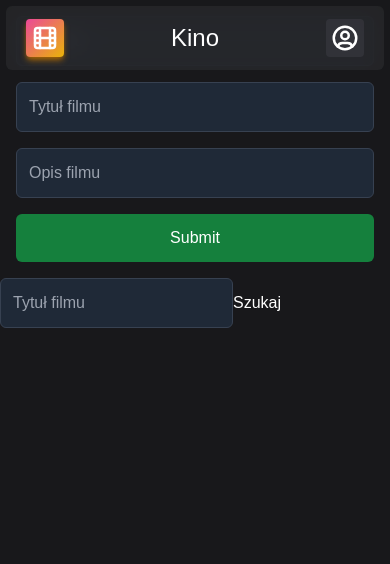
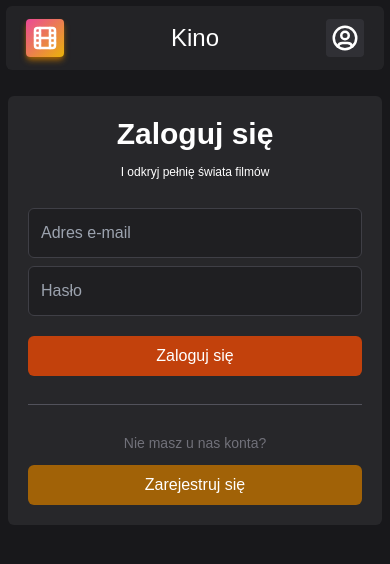
Before and after one commit to dawid-poradzinski/Cinema, a React (Create React App) app in the folder frontend/cinema-ticket-booking/: page /account in a window 390 px wide. Shown: the top 564 px of the page. Built offline with nearby package versions, Linux system fonts and the light colour scheme.

Commit message:
Added login page for mobile

```diff
--- a/frontend/cinema-ticket-booking/src/components/Header.js
+++ b/frontend/cinema-ticket-booking/src/components/Header.js
@@ -3,10 +3,10 @@ import { Link } from "react-router-dom";
 
 const Header = () => {
     return (
-        <div class="fixed w-full p-1.5">
+        <div className="fixed w-full p-1.5">
             <div className="flex px-5 w-full h-16 lg:h-20 bg-zinc-800/80 items-center rounded-md backdrop-blur-md">
                 <div className="w-1/3 lg:w-fit lg:order-2 lg:mr-4">
-                    <div class="w-fit">
+                    <div className="w-fit">
                         <Link to={`repertoire`}>
                             <div className="flex w-fit space-x-1.5 p-1 sm:py-1.5 sm:pl-2 sm:pr-3 items-center rounded transition duration-300 hover:brightness-[1.15] bg-gradient-to-br from-pink-500 to-yellow-500 shadow-md shadow-yellow-700">
                                 <IconMovie size="30" />
@@ -19,10 +19,10 @@ const Header = () => {
                     <Link to={`/`}>Kino</Link>
                 </div>
                 <div className="w-1/3 lg:w-fit lg:order-3">
-                    <div class="w-fit ml-auto">
+                    <div className="w-fit ml-auto">
                         <Link to={`account`}>
-                            <div class="flex items-center w-fit space-x-1.5 p-1 sm:py-1.5 sm:pl-2 sm:pr-3 rounded bg-zinc-700/50 transition duration-300 hover:bg-zinc-700/90 hover:shadow-xl">
-                                <IconUserCircle size="30" className="" />
+                            <div className="flex items-center w-fit space-x-1.5 p-1 sm:py-1.5 sm:pl-2 sm:pr-3 rounded bg-zinc-700/50 transition duration-300 hover:bg-zinc-700/90 hover:shadow-xl">
+                                <IconUserCircle size="30" />
                                 <p className="hidden sm:block">Zaloguj się</p>
                             </div>
                         </Link>
--- /dev/null
+++ b/frontend/cinema-ticket-booking/src/components/Login.js
@@ -0,0 +1,26 @@
+const Login = () => {
+    return (
+        <div className="flex flex-col space-y-7 mx-2 bg-zinc-800 p-5 rounded-md">
+            <div className="text-center space-y-3">
+                <p className="text-3xl font-bold">Zaloguj się</p>
+                <p className="text-xs">I odkryj pełnię świata filmów</p>
+            </div>
+            <div>
+                <form className="space-y-2">
+                    <input type="email" placeholder="Adres e-mail"/>
+                    <input type="password" placeholder="Hasło"/>
+                    <button className="customButton bg-orange-700 !mt-5 hover:bg-orange-600">Zaloguj się</button>
+                </form>
+            </div>
+            <div className="w-full bg-zinc-600 h-px"></div>
+            <div className="space-y-3">
+                <p className="text-zinc-500 text-sm text-center">Nie masz u nas konta?</p>
+                <div className="customButton bg-yellow-700 hover:bg-yellow-600 text-center flex justify-center items-center">
+                    <p>Zarejestruj się</p>
+                </div>
+            </div>
+        </div>
+     );
+}
+
+export default Login;
--- a/frontend/cinema-ticket-booking/src/index.css
+++ b/frontend/cinema-ticket-booking/src/index.css
@@ -13,5 +13,9 @@ body {
 }
 
 input {
-  @apply bg-gray-800 p-3 rounded-md border border-gray-700 focus:outline-none
+  @apply bg-zinc-900/50 p-3 rounded-md border border-zinc-700 focus:outline-none w-full
 }
+
+.customButton {
+  @apply w-full h-10 rounded-md transition cursor-pointer
+}
--- a/frontend/cinema-ticket-booking/src/index.js
+++ b/frontend/cinema-ticket-booking/src/index.js
@@ -9,12 +9,17 @@ import {
   RouterProvider,
 } from "react-router-dom";
 import Account from './pages/Account';
+import Home from './pages/Home';
 
 const router = createBrowserRouter([
   {
     path: "/",
     element: <App/>,
     children: [
+      {
+        path: "/",
+        element: <Home />
+      },
       {
         path: "repertoire",
         element: <Repertoire />
--- a/frontend/cinema-ticket-booking/src/pages/Account.js
+++ b/frontend/cinema-ticket-booking/src/pages/Account.js
@@ -1,9 +1,10 @@
 import AddEditMovie from "../components/AddEditMovie";
+import Login from "../components/Login";
 
 const Account = () => {
     return (
-        <div>
-            <AddEditMovie/>
+        <div className="pt-24">
+            <Login/>
         </div>
      );
 }
--- /dev/null
+++ b/frontend/cinema-ticket-booking/src/pages/Home.js
@@ -0,0 +1,14 @@
+const Home = () => {
+    return (
+        <div>
+            <div style={{backgroundImage: 'url("/photo0.jpg")'}} className="flex items-end w-screen h-[30rem] lg:h-[35rem] bg-center bg-cover">
+                <div className="p-8 lg:p-14 space-y-4">
+                    <p className="text-3xl lg:text-6xl font-bold">Witaj w Kinie!</p>
+                    <p className="lg:text-xl">Zobacz, co dla Ciebie przygotowaliśmy</p>
+                </div>
+            </div>
+        </div>
+     );
+}
+
+export default Home;
```
Also changed, not shown: frontend/cinema-ticket-booking/public/photo0.jpg (added).
